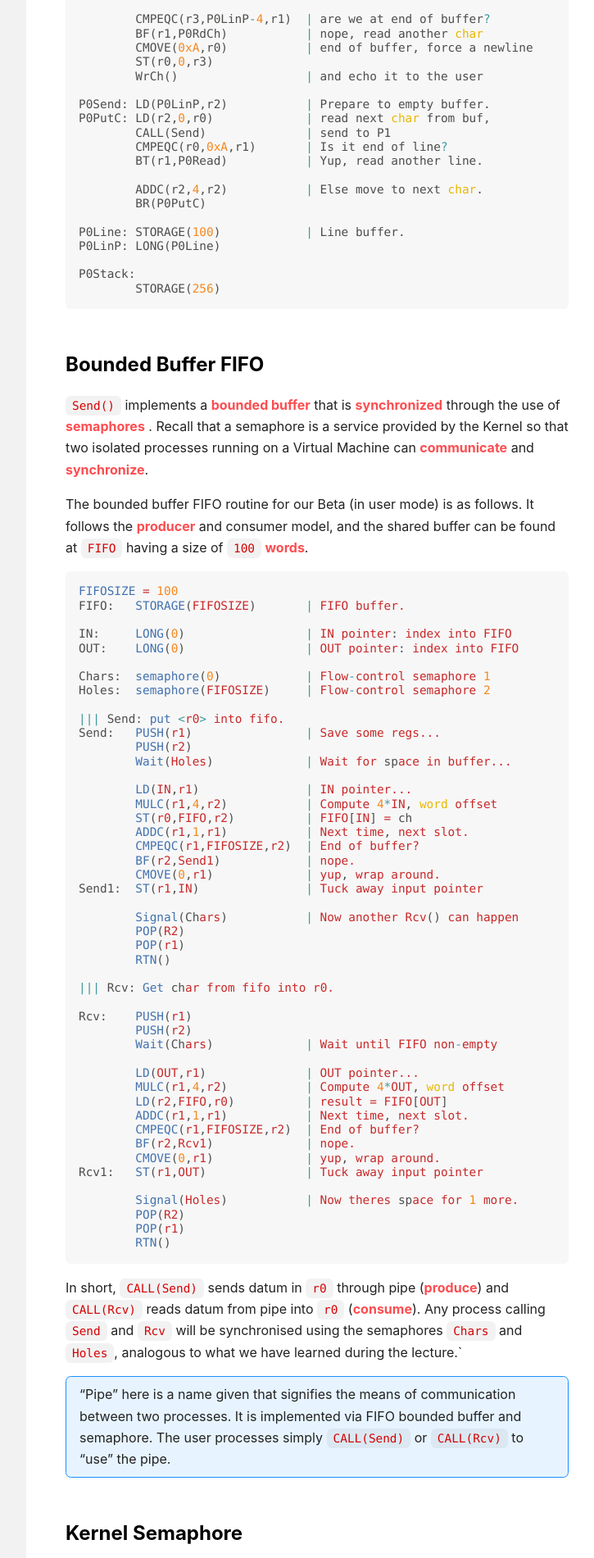
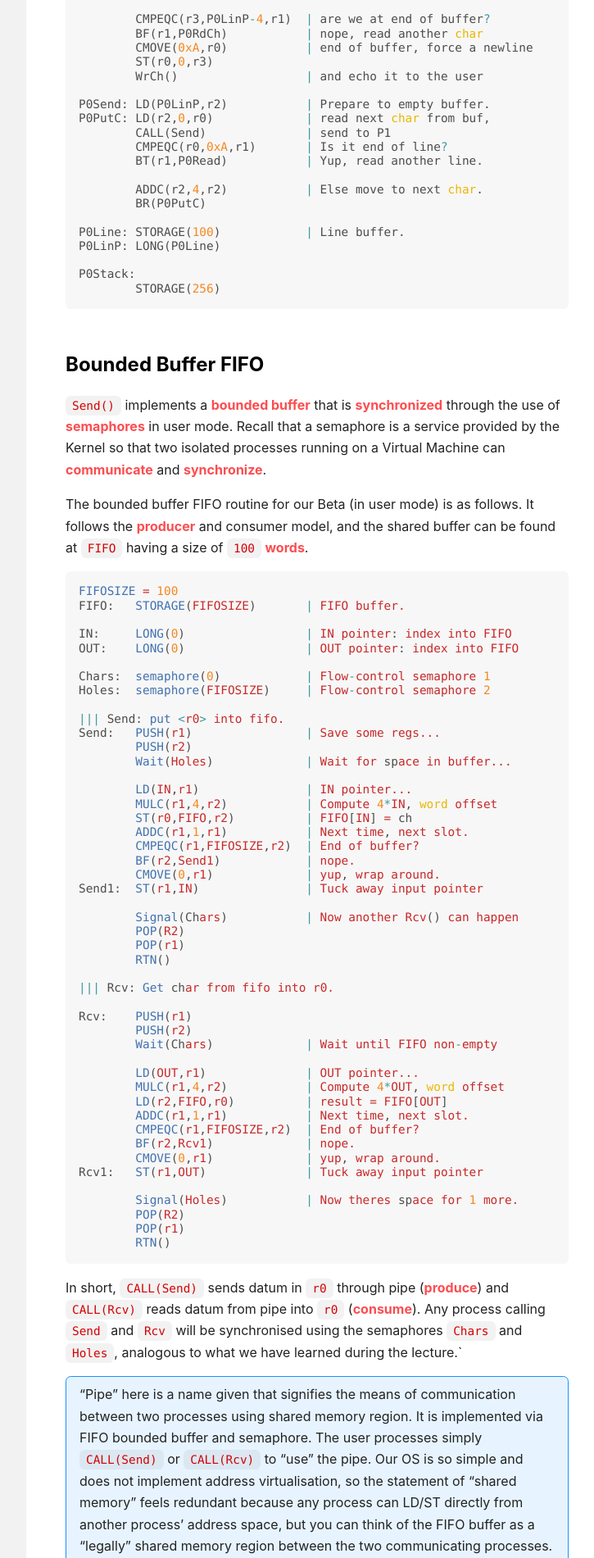
Before and after one commit to natalieagus/50005-2023, a Jekyll site: the page built from _os_labs/lab4_tinyOS_PartA.md, in a window 1280 px wide. Shown: the part 3099-5000 px from the top of the page at 82% size, without its empty margins (218-943 px from the left). Built offline with Jekyll 4.4.1, drawn with Linux system fonts in a browser that asks for light colours; nearby versions of some CDN libraries.

Commit message:
fix: fix typo

````diff
--- a/_os_labs/lab4_tinyOS_PartA.md
+++ b/_os_labs/lab4_tinyOS_PartA.md
@@ -159,7 +159,7 @@ P0Stack:
 
 ### Bounded Buffer FIFO
 
-`Send()` implements a **bounded buffer** that is **synchronized** through the use of **semaphores** . Recall that a semaphore is a service provided by the Kernel so that two isolated processes running on a Virtual Machine can **communicate** and **synchronize**.
+`Send()` implements a **bounded buffer** that is **synchronized** through the use of **semaphores** in user mode. Recall that a semaphore is a service provided by the Kernel so that two isolated processes running on a Virtual Machine can **communicate** and **synchronize**.
 
 The bounded buffer FIFO routine for our Beta (in user mode) is as follows. It follows the **producer** and consumer model, and the shared buffer can be found at `FIFO` having a size of `100` **words**.
 
@@ -215,7 +215,7 @@ Rcv1:	ST(r1,OUT)		| Tuck away input pointer
 
 In short, `CALL(Send)` sends datum in `r0` through pipe (**produce**) and `CALL(Rcv)` reads datum from pipe into `r0` (**consume**). Any process calling `Send` and `Rcv` will be synchronised using the semaphores `Chars` and `Holes`, analogous to what we have learned during the lecture.`
 
-"Pipe" here is a name given that signifies the means of communication between two processes. It is implemented via FIFO bounded buffer and semaphore. The user processes simply `CALL(Send)` or `CALL(Rcv)` to "use" the pipe.
+"Pipe" here is a name given that signifies the means of communication between two processes using shared memory region. It is implemented via FIFO bounded buffer and semaphore. The user processes simply `CALL(Send)` or `CALL(Rcv)` to "use" the pipe. Our OS is so simple and does not implement address virtualisation, so the statement of "shared memory" feels redundant because any process can LD/ST directly from another process' address space, but you can think of the FIFO buffer as a "legally" shared memory region between the two communicating processes.
 {:.info}
 
 ### Kernel Semaphore
@@ -280,7 +280,7 @@ In this task, we would have to **modify** the **kernel** to add support for a **
 
 <img src="/50005/assets/contentimage/lab6/7.png"  class=" center_seventy"/>
 
-Each click message **should** appear on its own line (i.e., it should be preceded and followed by a newline character). You can use `WrMsg()` and `HexPrt()` to send the message; see the code for **Process 0**for an example of how this is done. Write the instruction for P3 below where P2 ends. For instance:
+Each click message **should** appear on its own line (i.e., it should be preceded and followed by a newline character). You can use `WrMsg()` and `HexPrt()` to send the message; see the code for **Process 0** for an example of how this is done. Write the instruction for P3 below where P2 ends. For instance:
 
 ```nasm
 ||||||||||||||||||||||||||||||||||||||||||||||||||||||||||||||||||||||||
````
Also changed, not shown: _os_labs/lab4_tinyOS_PartB.md (+1 -1 lines).
